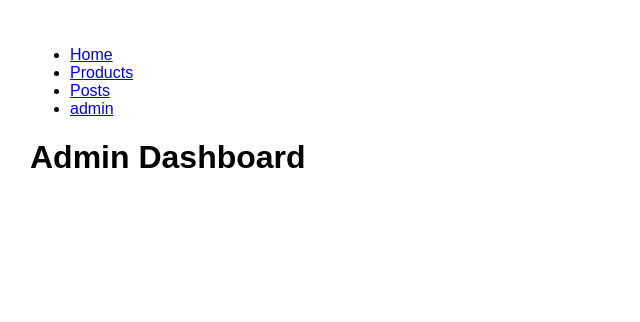
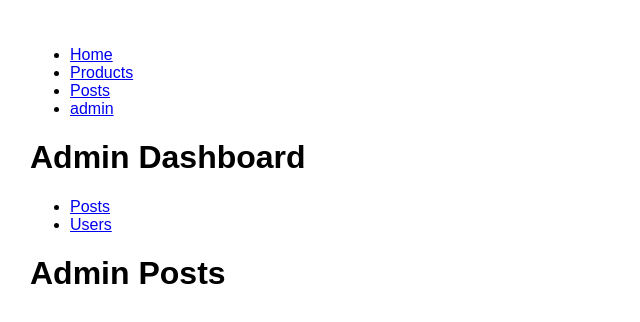
Before and after one commit to chanzlee/RoutingTest, a React (Create React App) app: page /admin/posts in a window 1280 px wide. Shown: the top 322 px of the page, without its empty margins (0-640 px from the left). Built offline with nearby package versions, Linux system fonts and the light colour scheme.

Commit message:
add nested routing.

```diff
--- a/src/components/admin/dashboard.jsx
+++ b/src/components/admin/dashboard.jsx
@@ -1,9 +1,17 @@
 import React from "react";
+import SideBar from "./sidebar";
+import Users from "./users";
+import Posts from "./posts";
+import { Route } from "react-router-dom";
 
+//Nested routing
 const Dashboard = ({ match }) => {
   return (
     <div>
       <h1>Admin Dashboard</h1>
+      <SideBar />
+      <Route path="/admin/users" component={Users} />
+      <Route path="/admin/posts" component={Posts} />
     </div>
   );
 };
--- /dev/null
+++ b/src/components/admin/sidebar.jsx
@@ -0,0 +1,17 @@
+import React from "react";
+import { Link } from "react-router-dom";
+
+const SideBar = () => {
+  return (
+    <ul>
+      <li>
+        <Link to="/admin/posts">Posts</Link>
+      </li>
+      <li>
+        <Link to="/admin/users">Users</Link>
+      </li>
+    </ul>
+  );
+};
+
+export default SideBar;
--- a/src/components/productDetails.jsx
+++ b/src/components/productDetails.jsx
@@ -2,7 +2,10 @@
 
 class ProductDetails extends Component {
   handleSave = () => {
-    // Navigate to /products
+    // Navigate to /products (programmatic navigation inside history-object.push/replace)
+    // push : you can go back by clicking browser button.
+    // replace : no go back ( login )
+    this.props.history.push("/products");
   };
 
   render() {
```
